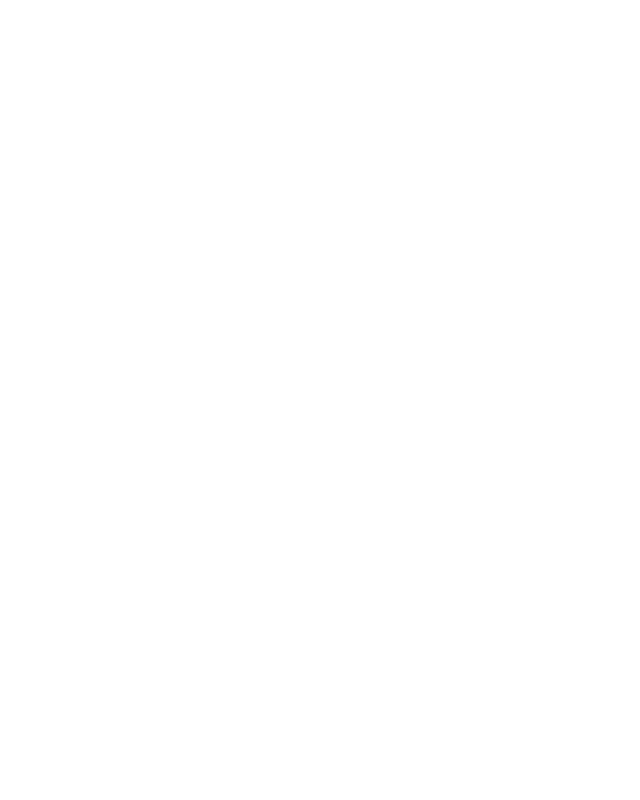
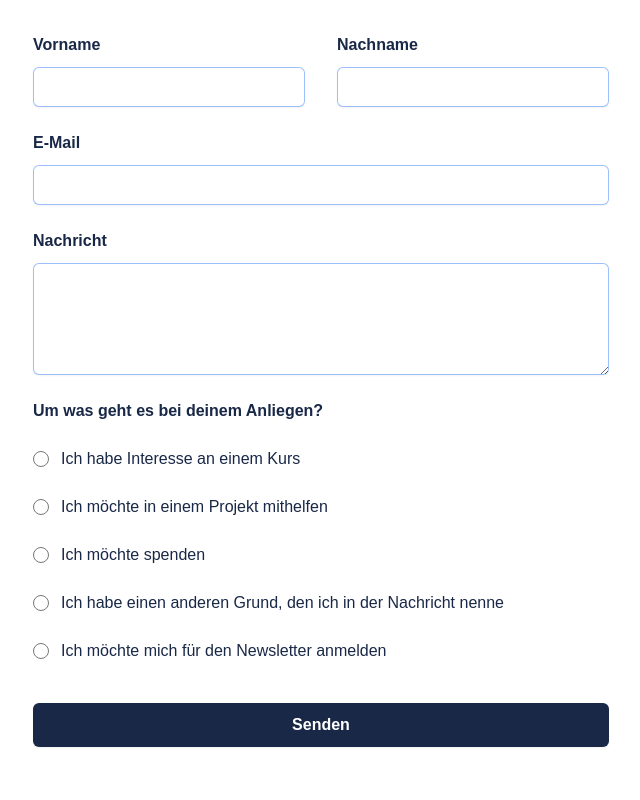
Before and after one commit to blackbox-mit/istep-frontend-v2.1, a Next.js app: page /de/contact in a window 1280 px wide. Before the commit this address had no page. Shown: the part 1140-1940 px from the top of the page, without its empty margins (319-959 px from the left). Before the commit the page ends 800 px from the top, so only its background shows below. Built offline with nearby package versions, Linux system fonts and the light colour scheme.

Commit message:
feat: add contact

```diff
--- /dev/null
+++ b/src/app/[locale]/contact/page.tsx
@@ -0,0 +1,44 @@
+import Image from "next/image";
+import titleImage from "@/assets/aboutUs/titleImage.png";
+import FormComp from "@/components/contact/form/form";
+import { useTranslations } from "next-intl";
+import { unstable_setRequestLocale } from "next-intl/server";
+
+interface ContactProps {
+  params: {
+    locale: string;
+  };
+}
+
+export default function Contact({ params: { locale } }: ContactProps) {
+  unstable_setRequestLocale(locale);
+  const t = useTranslations("Contact");
+
+  return (
+    <main className=" z-10">
+      <div className="min-h-[calc(100vh-80px)] bg-darkblue w-full flex items-center pb-8 md:-pd-0">
+        <div className="container mx-auto md:py-24 py-12 px-8 lg:px-4 ">
+          <h1 className="lg:text-h-xl  text-h-l  text-yellow font-palanquin md:text-left text-center">
+            {t("title")}
+          </h1>
+
+          <div className="flex flex-col lg:flex-row">
+            <div className="lg:w-2/5 w-full">
+              <h4 className="text-white text-h-sm md:text-h-md mt-4 mb-4  md:text-left text-center font-palanquin !font-thin">
+                {t("subTitle")}
+              </h4>
+            </div>
+            <div className="lg:w-3/5 w-full flex justify-center">
+              <Image
+                src={titleImage}
+                alt="Picture of the author"
+                className="h-full object-contain "
+              />
+            </div>
+          </div>
+        </div>
+      </div>
+      <FormComp lng={locale} />
+    </main>
+  );
+}
--- /dev/null
+++ b/src/components/contact/form/form.tsx
@@ -0,0 +1,144 @@
+import { unstable_setRequestLocale } from "next-intl/server";
+import { useTranslations } from "next-intl";
+
+interface formProps {
+  lng: string;
+}
+
+export default async function from({ lng }: formProps) {
+  unstable_setRequestLocale(lng);
+  const t = useTranslations("Contact.form");
+  const translation = (await import(`../../../../locales/${lng}/${lng}.json`))
+    .default;
+
+  return (
+    <div className="container mx-auto md:py-24 py-12 px-8 lg:px-4">
+      <div>
+        <div
+          className="absolute inset-x-0 top-[-10rem] -z-10 transform-gpu overflow-hidden blur-3xl sm:top-[-20rem]"
+          aria-hidden="true"
+        >
+          <div
+            className="relative left-1/2 -z-10 aspect-[1155/678] w-[36.125rem] max-w-none -translate-x-1/2 rotate-[30deg] bg-gradient-to-tr from-[#ff80b5] to-[#9089fc] opacity-30 sm:left-[calc(50%-40rem)] sm:w-[72.1875rem]"
+            style={{
+              clipPath:
+                "polygon(74.1% 44.1%, 100% 61.6%, 97.5% 26.9%, 85.5% 0.1%, 80.7% 2%, 72.5% 32.5%, 60.2% 62.4%, 52.4% 68.1%, 47.5% 58.3%, 45.2% 34.5%, 27.5% 76.7%, 0.1% 64.9%, 17.9% 100%, 27.6% 76.8%, 76.1% 97.7%, 74.1% 44.1%)",
+            }}
+          />
+        </div>
+
+        <form
+          action="#"
+          method="POST"
+          className="mx-auto mt-16 max-w-xl sm:mt-20 font-palanquin text-darkblue"
+        >
+          <div className="grid grid-cols-1 gap-x-8 gap-y-6 sm:grid-cols-2">
+            <div>
+              <label
+                htmlFor="first-name"
+                className="block text-sm font-semibold leading-6 text-gray-900"
+              >
+                {t("firstname")}
+              </label>
+              <div className="mt-2.5">
+                <input
+                  type="text"
+                  name="first-name"
+                  id="first-name"
+                  autoComplete="given-name"
+                  className="block w-full rounded-md border-0 px-3.5 py-2 text-gray-900 shadow-sm ring-1 ring-inset ring-gray-300 placeholder:text-gray-400 focus:ring-2 focus:ring-inset focus:ring-indigo-600 sm:text-sm sm:leading-6"
+                />
+              </div>
+            </div>
+            <div>
+              <label
+                htmlFor="last-name"
+                className="block text-sm font-semibold leading-6 text-gray-900"
+              >
+                {t("lastname")}
+              </label>
+              <div className="mt-2.5">
+                <input
+                  type="text"
+                  name="last-name"
+                  id="last-name"
+                  autoComplete="family-name"
+                  className="block w-full rounded-md border-0 px-3.5 py-2 text-gray-900 shadow-sm ring-1 ring-inset ring-gray-300 placeholder:text-gray-400 focus:ring-2 focus:ring-inset focus:ring-indigo-600 sm:text-sm sm:leading-6"
+                />
+              </div>
+            </div>
+
+            <div className="sm:col-span-2">
+              <label
+                htmlFor="email"
+                className="block text-sm font-semibold leading-6 text-gray-900"
+              >
+                {t("email")}
+              </label>
+              <div className="mt-2.5">
+                <input
+                  type="email"
+                  name="email"
+                  id="email"
+                  autoComplete="email"
+                  className="block w-full rounded-md border-0 px-3.5 py-2 text-gray-900 shadow-sm ring-1 ring-inset ring-gray-300 placeholder:text-gray-400 focus:ring-2 focus:ring-inset focus:ring-indigo-600 sm:text-sm sm:leading-6"
+                />
+              </div>
+            </div>
+
+            <div className="sm:col-span-2">
+              <label
+                htmlFor="message"
+                className="block text-sm font-semibold leading-6 text-gray-900"
+              >
+                {t("message")}
+              </label>
+              <div className="mt-2.5">
+                <textarea
+                  name="message"
+                  id="message"
+                  rows={4}
+                  className="block w-full rounded-md border-0 px-3.5 py-2 text-gray-900 shadow-sm ring-1 ring-inset ring-gray-300 placeholder:text-gray-400 focus:ring-2 focus:ring-inset focus:ring-indigo-600 sm:text-sm sm:leading-6"
+                  defaultValue={""}
+                />
+              </div>
+            </div>
+            <div className="sm:col-span-2">
+              <p className="block text-sm font-semibold leading-6 text-gray-900">
+                {t("subjectText")}
+              </p>
+              <div className="mt-6 space-y-6">
+                {translation.Contact.formOptions.map(
+                  (option: string, index: number) => (
+                    <div className="flex items-center gap-x-3" key={index}>
+                      <input
+                        id="push-everything"
+                        name="push-notifications"
+                        type="radio"
+                        className="h-4 w-4 border-gray-300 text-indigo-600 focus:ring-indigo-600"
+                      />
+                      <label
+                        htmlFor="push-everything"
+                        className="block text-sm font-medium leading-6 text-gray-900"
+                      >
+                        {option}
+                      </label>
+                    </div>
+                  )
+                )}
+              </div>
+            </div>
+          </div>
+          <div className="mt-10">
+            <button
+              type="submit"
+              className="block w-full rounded-md bg-darkblue px-3.5 py-2.5 text-center text-sm font-semibold text-white shadow-sm  hover:bg-darkblue/90 focus-visible:outline focus-visible:outline-2 focus-visible:outline-offset-2 focus-visible:outline-indigo-600"
+            >
+              {t("buttonText")}
+            </button>
+          </div>
+        </form>
+      </div>
+    </div>
+  );
+}
```
